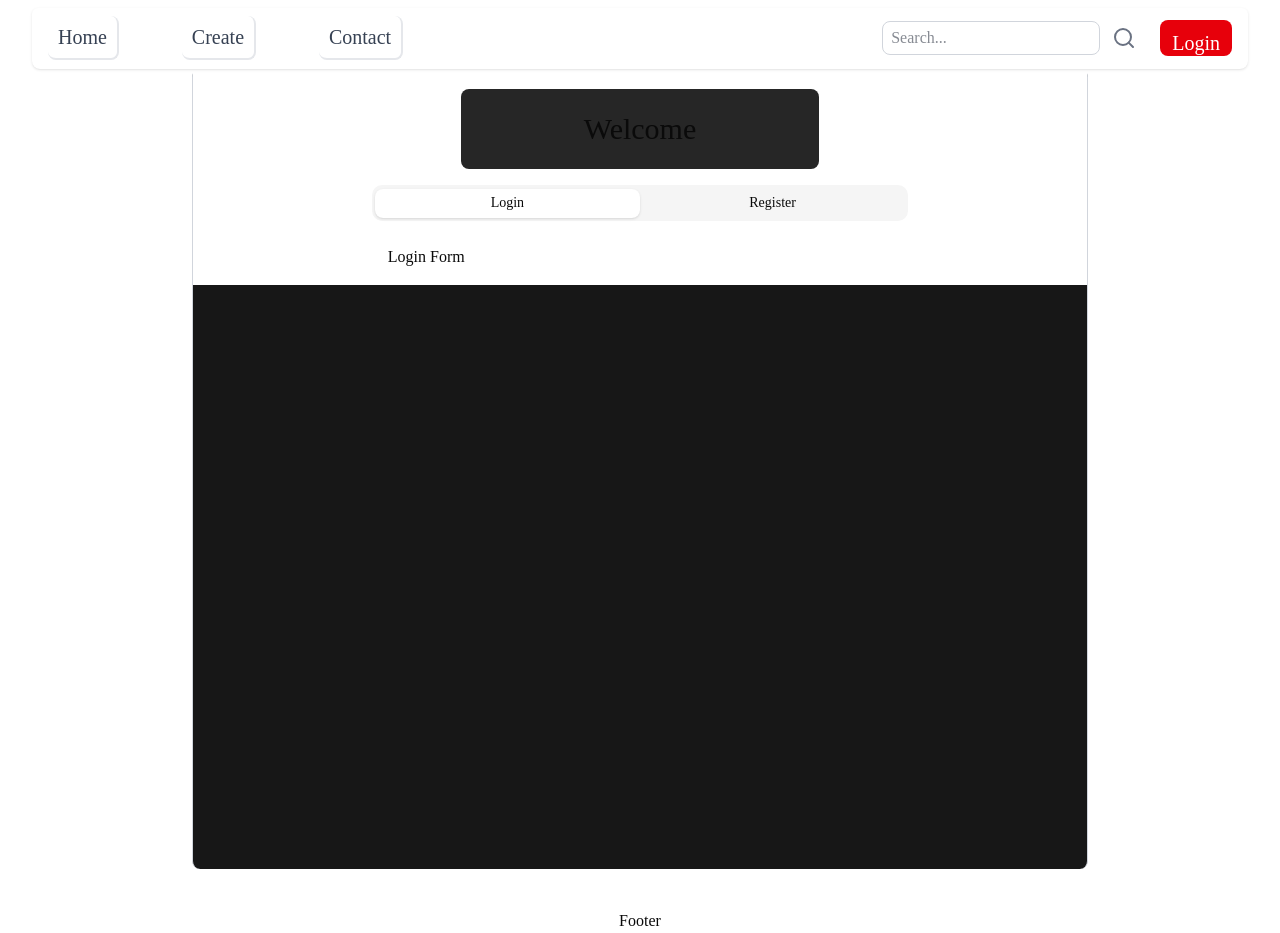
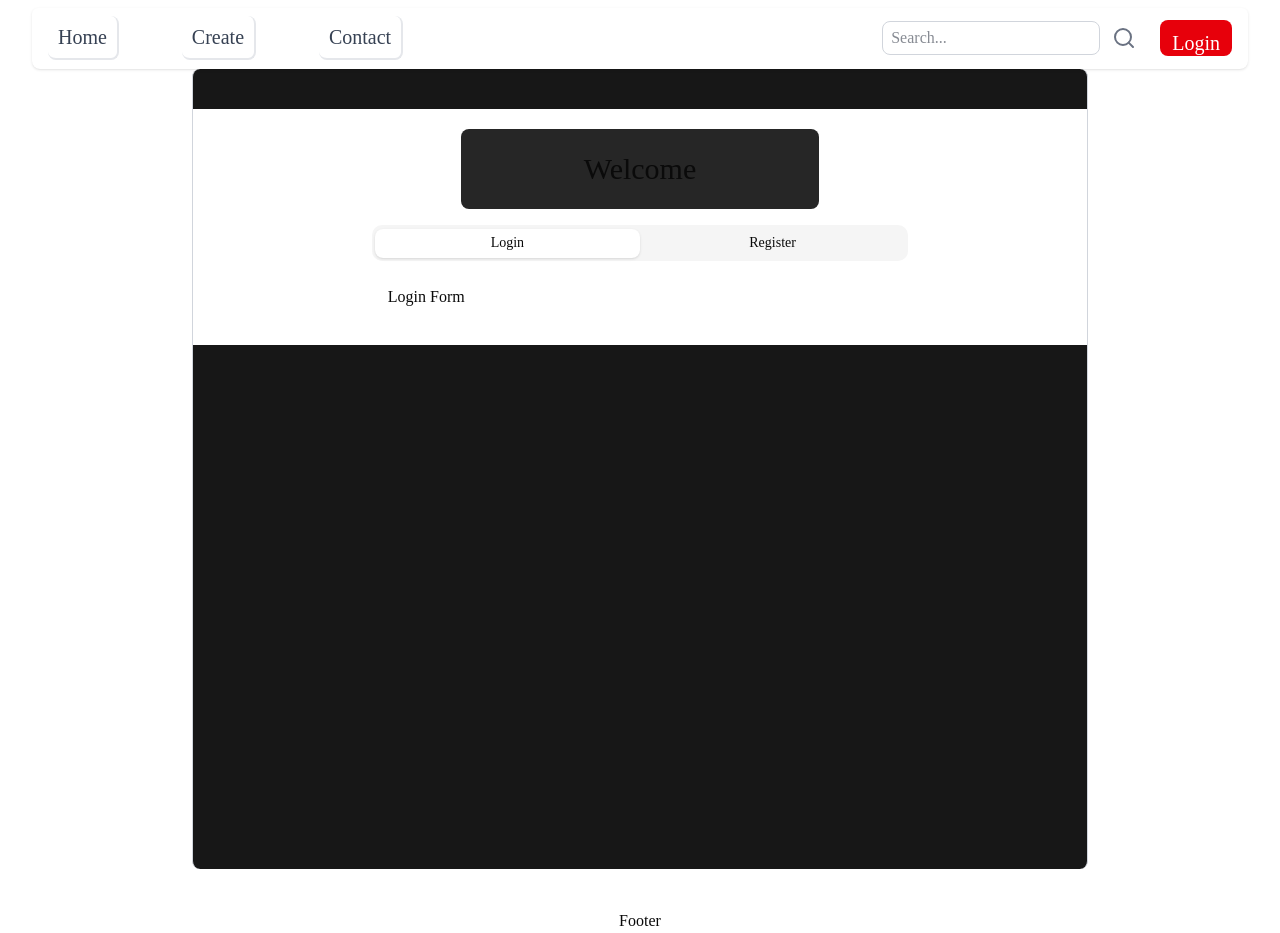
Before and after one commit to PREPMND/BlogMait, a Next.js app: page /auth in a window 1280 px wide. Built offline with nearby package versions, Linux system fonts and the light colour scheme.

Commit message:
Aug 5, 2026, 7:43 PM

```diff
--- a/components/auth/auth-layout.tsx
+++ b/components/auth/auth-layout.tsx
@@ -7,7 +7,7 @@ export default function AuthLayout() {
     const [activeTab, setactiveTab] = useState('login')
 
     return (
-        <div className="flex flex-col justify-center pt-5 items-center min-h-full min-w-full bg-card">
+        <div className="flex flex-col justify-center mt-10 items-center min-h-full min-w-full bg-card">
             <div className="w-[40%] h-20 text-3xl font-medium flex items-center justify-center  rounded-md
             bg-neutral-800 ">
                 Welcome
```
